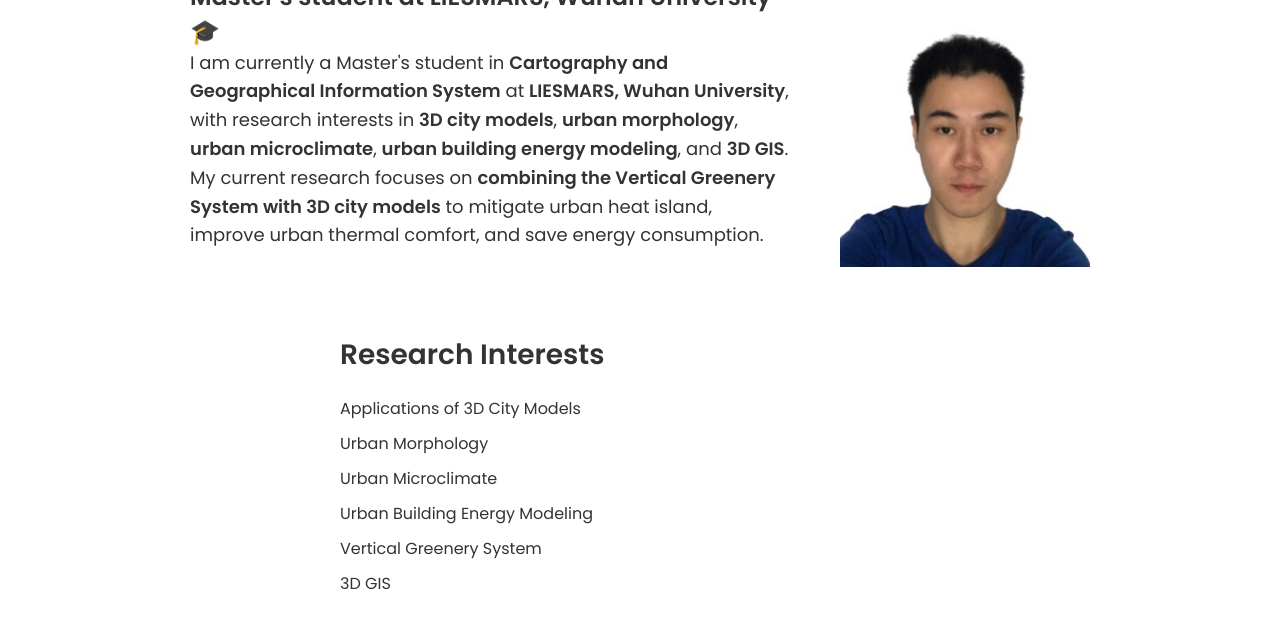
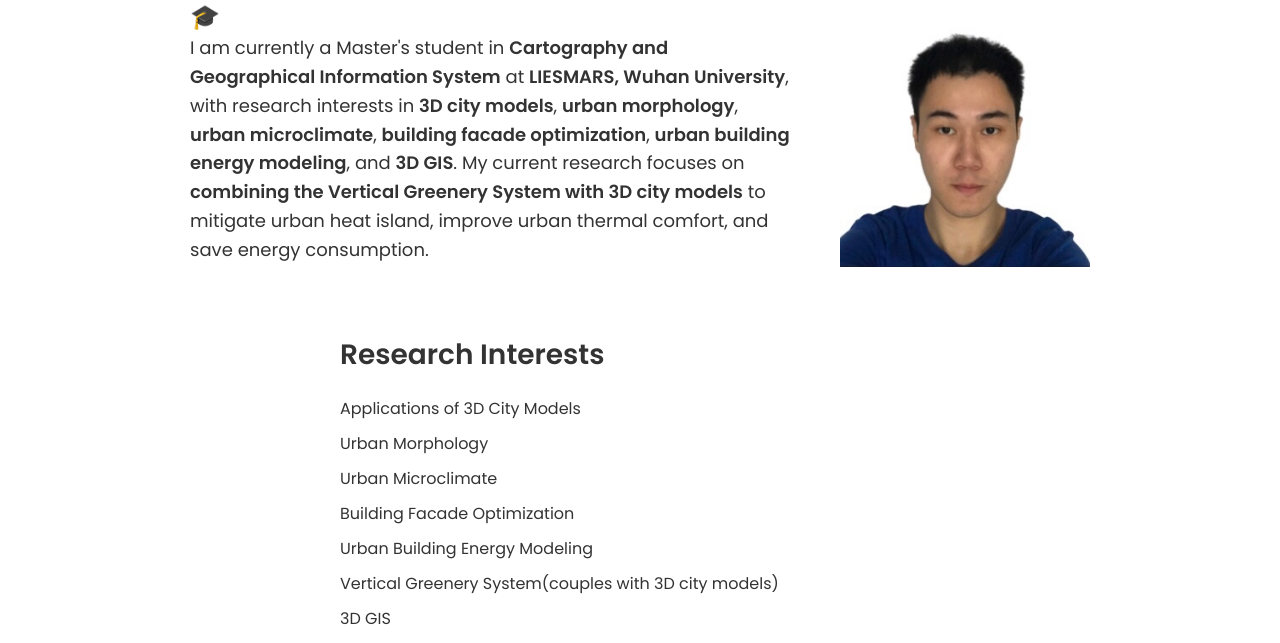
Before and after one commit to pipijie16/pipijie16.github.io, a plain HTML site: page index.html in a window 1280 px wide. Shown: the part 150-793 px from the top of the page. Drawn offline with Linux system fonts and the light colour scheme.

Commit message:
Add files via upload

```diff
--- a/index.html
+++ b/index.html
@@ -29,8 +29,8 @@
                     I am currently a Master's student in <strong>Cartography and Geographical Information System</strong> at
                     <strong>LIESMARS, Wuhan University</strong>, with research interests in
                     <strong>3D city models</strong>, <strong>urban morphology</strong>,
-                    <strong>urban microclimate</strong>, <strong>urban building energy modeling</strong>, and
-                    <strong>3D GIS</strong>. My current research focuses on
+                    <strong>urban microclimate</strong>, <strong>building facade optimization</strong>,
+                    <strong>urban building energy modeling</strong>, and <strong>3D GIS</strong>. My current research focuses on
                     <strong>combining the Vertical Greenery System with 3D city models</strong> to mitigate urban heat island,
                     improve urban thermal comfort, and save energy consumption.
                 </p>
@@ -48,8 +48,9 @@
                 <li>Applications of 3D City Models</li>
                 <li>Urban Morphology</li>
                 <li>Urban Microclimate</li>
+                <li>Building Facade Optimization</li>
                 <li>Urban Building Energy Modeling</li>
-                <li>Vertical Greenery System</li>
+                <li>Vertical Greenery System(couples with 3D city models)</li>
                 <li>3D GIS</li>
             </ul>
         </div>
```
